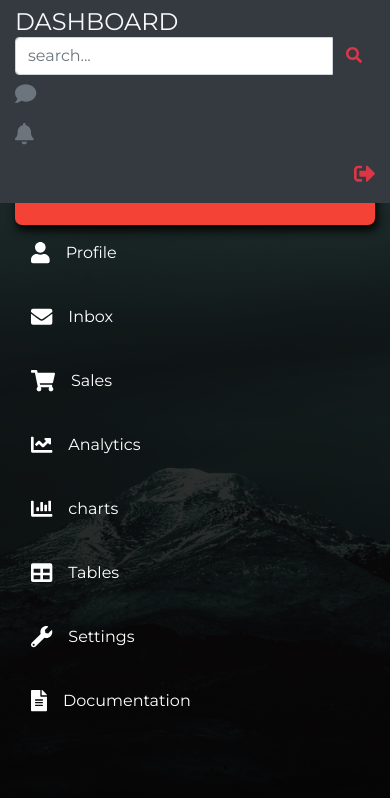
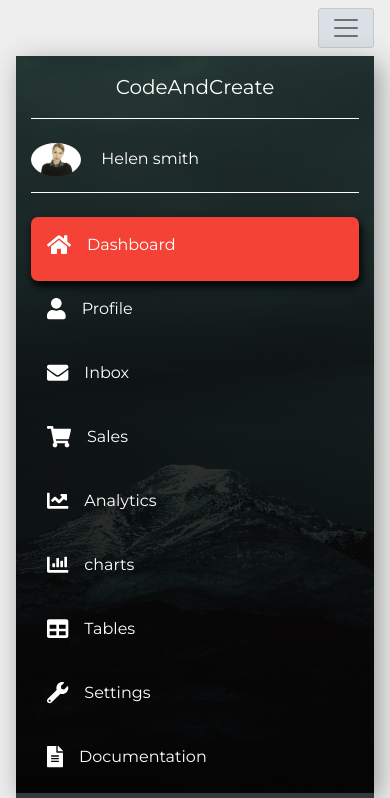
Before and after one commit to Azkanorouzi/pure-bootstrap-website-2, a website: page index.html in a window 390 px wide. Both pictures are taken after a click on the button 346 px from the left and 28 px from the top of the page. Shown: the top 798 px of the page. Drawn offline with nearby package versions, Linux system fonts and the light colour scheme.

Commit message:
navbar and modal

```diff
--- a/index.html
+++ b/index.html
@@ -29,7 +29,7 @@
   <body>
     <!-- ----------- content start ----------- -->
     <!-- =========== nav bar =========== -->
-    <nav class="navbar navbar-expand-lg navbar-light">
+    <nav class="navbar navbar-expand-md navbar-light">
       <button
         class="navbar-toggler ml-auto mb-2 bg-light"
         type="button"
@@ -42,7 +42,7 @@
         <div class="container-fluid">
           <div class="row">
             <!-- ----- side bar ----- -->
-            <div class="col-lg-3 sidebar fixed-top">
+            <div class="col-lg-3 col-xl-2 sidebar fixed-top col-md-4">
               <a
                 href="#"
                 class="
@@ -125,7 +125,7 @@
             <!-- ----- end side bar ----- -->
 
             <!-- ----- top nav ----- -->
-            <div class="col-lg-9 ml-auto bg-dark fixed-top py-2">
+            <div class="col-lg-9 col-xl-10 ml-auto bg-dark fixed-top py-2 col-md-8 top-navbar">
              <div class="row align-items-center">
               <div class="col-md-4">
                <h4 class="text-light text-uppercase mb-0">Dashboard</h4>
@@ -133,16 +133,16 @@
               <div class="col-md-5">
               <form>
                <div class="input-group">
-                <input type="text" class="form-control" placeholder="search...">
-                <button type="button" class="btn btn-white"><i class="fas fa-search text-danger"></i></button>
+                <input type="text" class="form-control search-input" placeholder="search...">
+                <button type="button" class="btn btn-white search-button"><i class="fas fa-search text-danger"></i></button>
                </div>
               </form>
               </div>
               <div class="col-md-3">
               <ul class="navbar-nav">
-               <li class="nav-item"><a href="#" class="nav-link"><i class="fas fa-comment text-muted fa-lg"></i></a></li>
-               <li class="nav-item"><a href="#" class="nav-link"><i class="fas fa-bell text-muted fa-lg"></i></a></li>
-               <li class="nav-item ml-auto"><a href="#" class="nav-link"><i class="fas fa-sign-out-alt text-danger fa-lg"></i></a></li>
+               <li class="nav-item icon-parent"><a href="#" class="nav-link icon-bullet"><i class="fas fa-comment text-muted fa-lg"></i></a></li>
+               <li class="nav-item icon-parent"><a href="#" class="nav-link icon-bullet"><i class="fas fa-bell text-muted fa-lg"></i></a></li>
+               <li class="nav-item ml-md-auto"><a href="#" class="nav-link"><i class="fas fa-sign-out-alt text-danger fa-lg" data-toggle="modal" data-target="#sign-out"></i></a></li>
               </ul>
               </div>
              </div>
@@ -153,6 +153,27 @@
       </div>
     </nav>
     <!-- =========== nav bar end =========== -->
+
+    <!-- modal -->
+    <div class="modal fade" id='sign-out'>
+     <div class="modal-dialog">
+      <div class="modal-content">
+        <div class="modal-header">
+         <h4 class="modal-title">Want to leave ?</h4>
+         <button type="button" class="close ml-5" data-dismiss="modal">&times;</button>
+        </div>
+
+        <div class="modal-body">
+         Press logout to leave
+        </div>
+        <div class="modal-footer">
+         <button type="button" class="btn btn-success" data-dismiss="modal">Stay here</button>
+         <button type="button" data-dismiss="modal" class="btn btn-danger">Logout</button>
+        </div>
+      </div>
+     </div>
+    </div>
+    <!-- end of modal -->
     <!-- ----------- content end ----------- -->
     <!-- jquery -->
     <script src="node_modules/jquery/dist/jquery.min.js"></script>
--- a/style.css
+++ b/style.css
@@ -34,4 +34,47 @@ border-radius: 5px;
  box-shadow: 2px 5px 20px #111;
  transform: translateY(-1px);
 }
+.search-input {
+ background: transparent;
+ border: none;
+ border-radius: 0;
+ border-bottom: 2px solid #999;
+ transition: all .4s;
+}
+.search-input:focus{
+ background: transparent;
+ box-shadow: none;
+ border-bottom: 2px solid #dc3545;
+}
+.search-button{
+ border-radius: 50%;
+ padding: 10px 16px;
+ transition: all .4s;
+}
+.search-button:hover{
+ background-color: #eee;
+ transform: translateY(-1px);
+}
+.icon-parent{
+ position: relative;
+}
+.icon-bullet::after{
+ content: "";
+ position: absolute;
+ top: 7px;
+ left: 15px;
+ height: 12px;
+ width: 12px;
+ background-color: #f44336;
+ border-radius: 50%;
+}
+@media (max-width: 768px) {
+ .sidebar{
+  position: static;
+  height: auto;
+ }
+ .top-navbar{
+  position:static;
+ }
+}
 /* end of nav bar */
```
